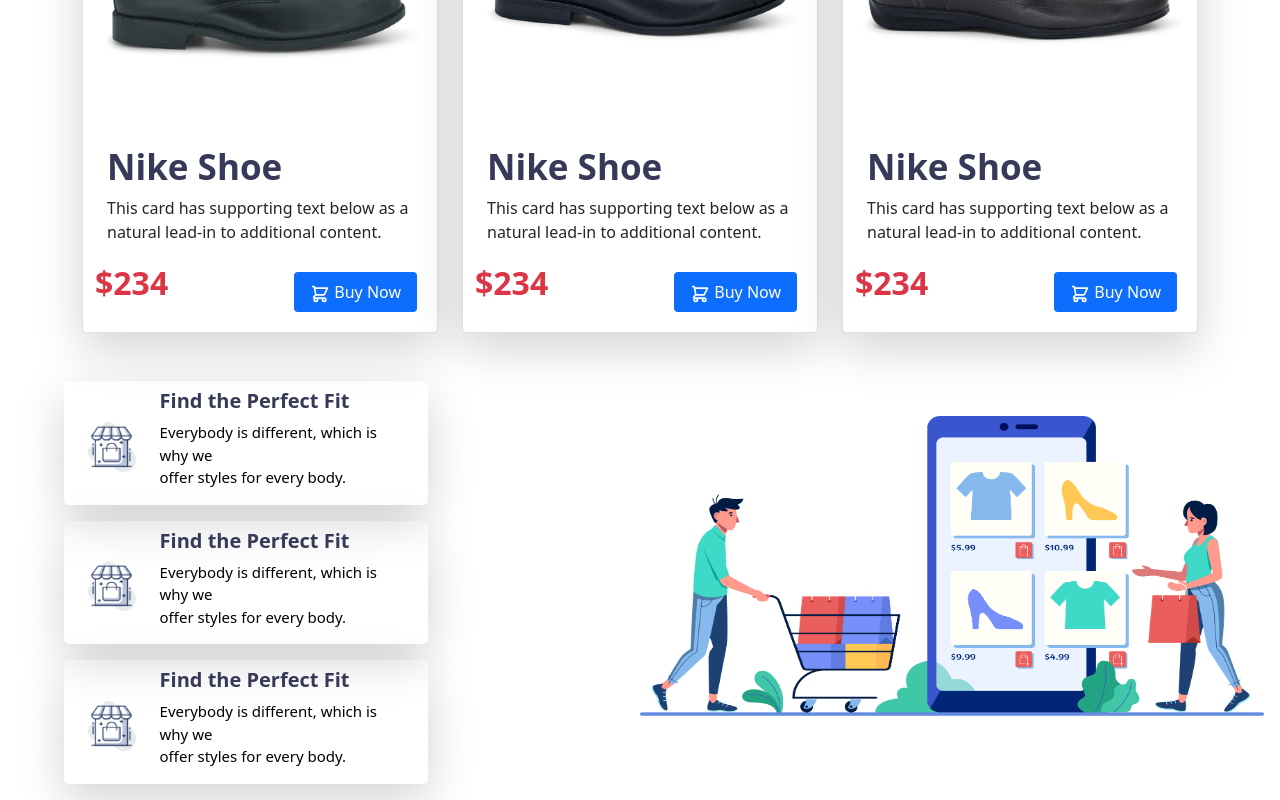
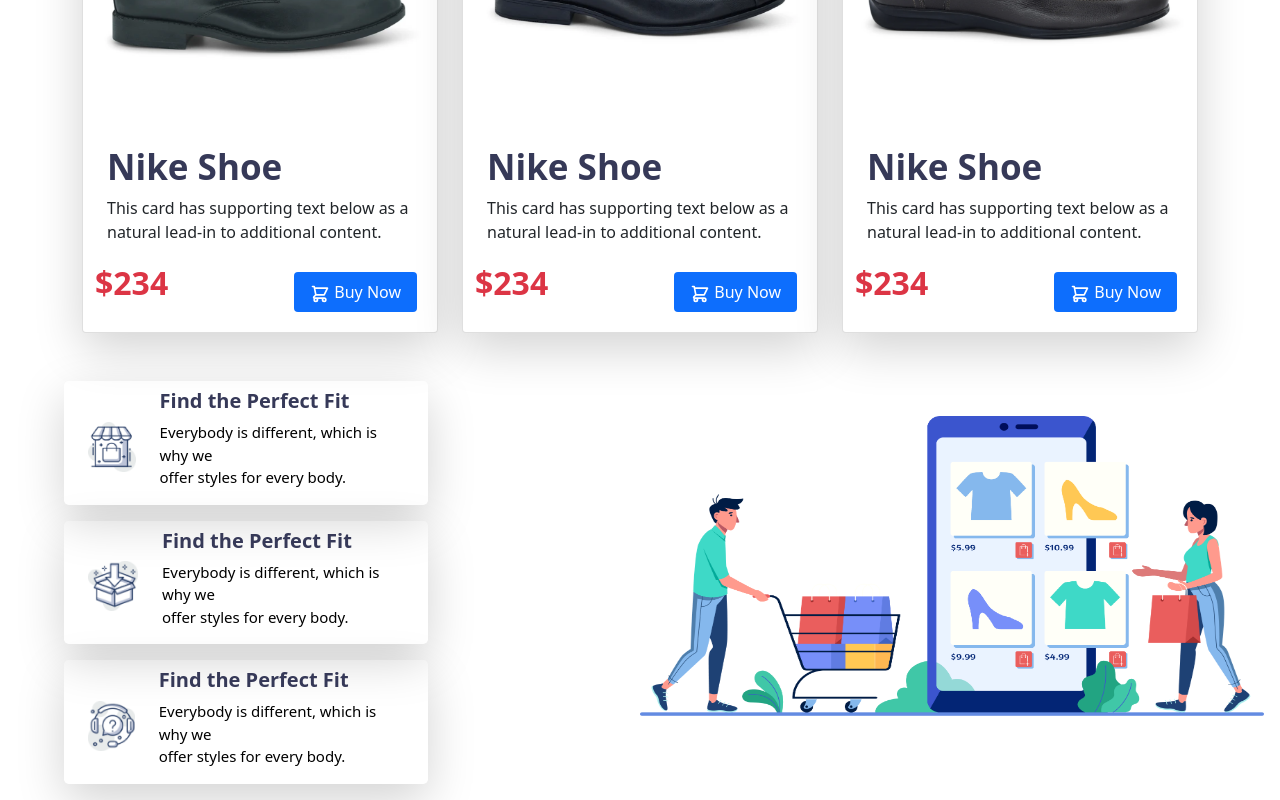
Before and after one commit to faysalmohammed2020/nike-react-bootstrap, a plain HTML site: page index.html in a window 1280 px wide. Shown: the part 1539-2339 px from the top of the page. Drawn offline with nearby package versions, Linux system fonts and the light colour scheme.

Commit message:
Code Updated

```diff
--- a/index.html
+++ b/index.html
@@ -266,7 +266,7 @@
          </div>
          <div class="d-flex  align-items-md-center
          mx-5 shadow-lg col-md-7 rounded-3 px-4 pt-2  mb-3">
-          <img src="icons/image 12.png" alt="" width="50" height="50">
+          <img src="icons/image 13.png" alt="" width="50" height="50">
 
           <div class=" mx-4">
             <h3 class="nike-footer-h3">Find the Perfect Fit</h3>
@@ -276,7 +276,7 @@
          </div>
          <div class="d-flex   align-items-md-center
          mx-5 shadow-lg col-md-7 rounded-3 px-4 pt-2  mb-3">
-          <img src="icons/image 12.png" alt="" width="50" height="50">
+          <img src="icons/image 14.png" alt="" width="50" height="50">
 
           <div class=" mx-4">
             <h3 class="nike-footer-h3">Find the Perfect Fit</h3>
```
